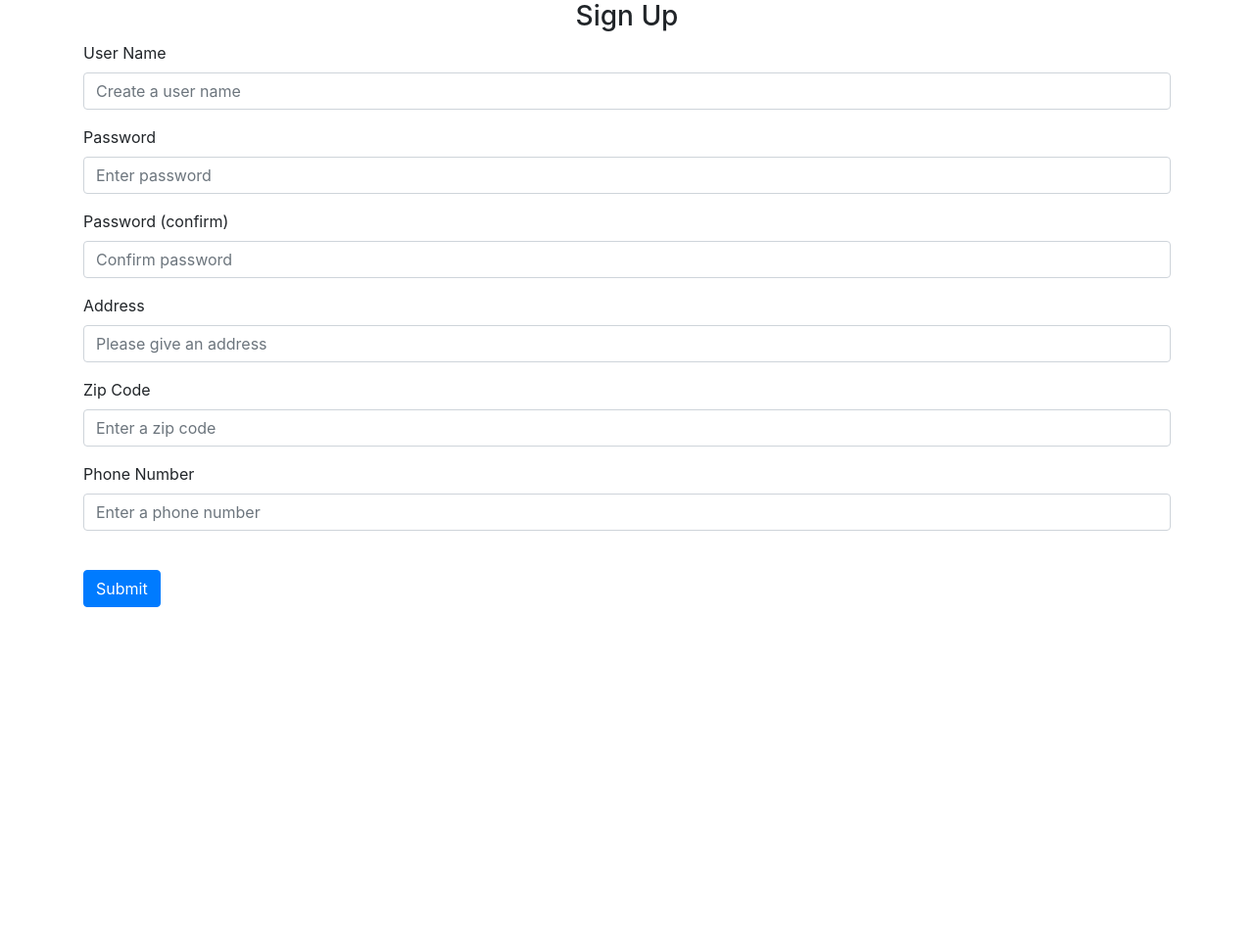
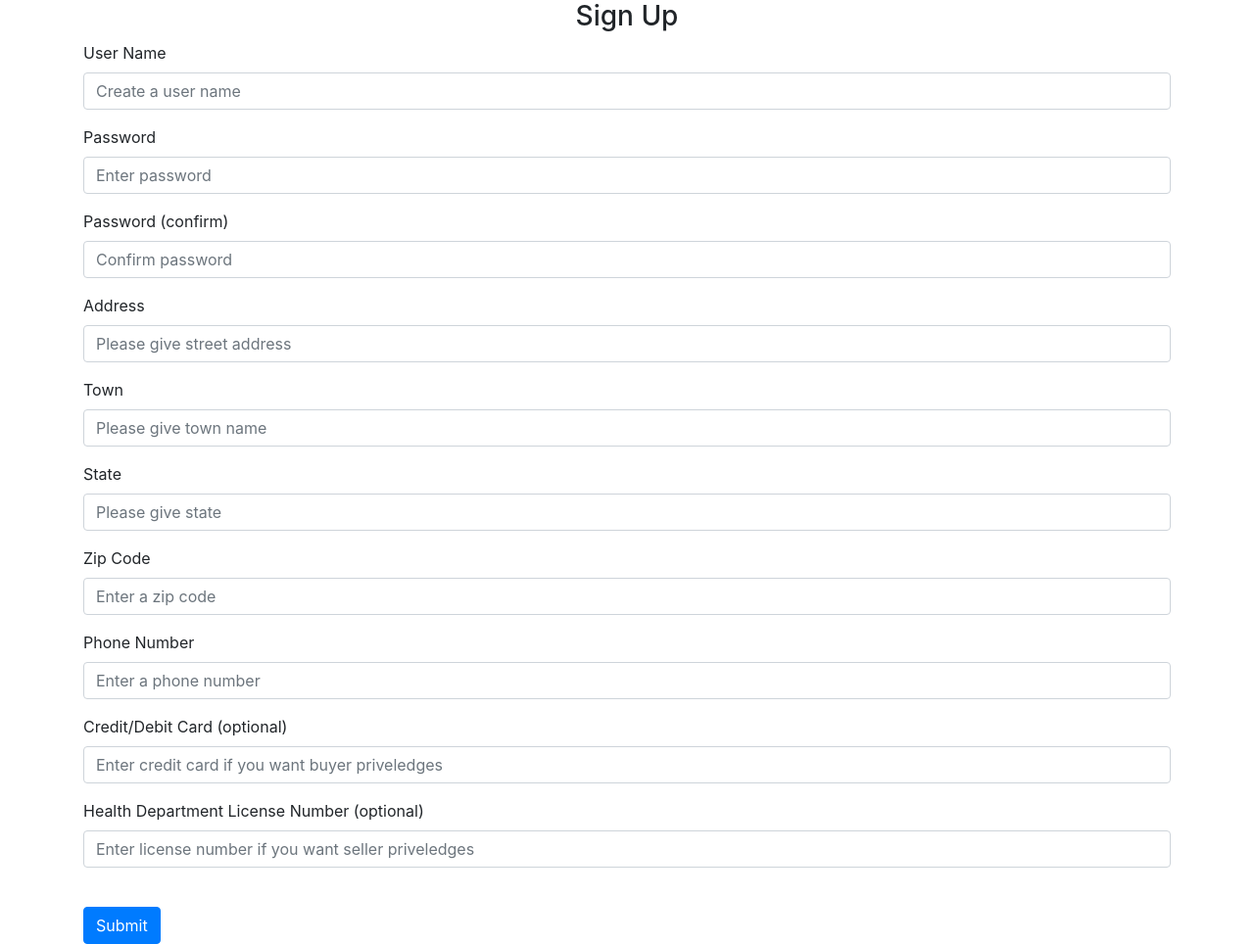
Before and after one commit to Warren-source/CS435-project, a Flask app: page /sign-up in a window 1280 px wide. Shown: the part 56-1020 px from the top of the page at 98% size. Before the commit the page ends 676 px from the top, so only its background shows below. Run offline with Flask 2, Linux system fonts and the light colour scheme; some libraries are stand-ins or nearby versions.

Commit message:
Update sign_up.html

```diff
--- a/website/templates/sign_up.html
+++ b/website/templates/sign_up.html
@@ -40,6 +40,7 @@ content %}
         placeholder="Confirm password"
       />
     </div>
+    <!--ask user to supply address-->
     <div class="form-group">
       <label for="address">Address</label>
       <input
@@ -47,9 +48,30 @@ content %}
         class="form-control"
         id="address"
         name="address"
-      placeholder="Please give an address"
+        placeholder="Please give street address"
       />
     </div>
+    <div class="form-group">
+      <label for="town">Town</label>
+      <input
+        type="text"
+        class="form-control"
+        id="town"
+        name="town"
+        placeholder="Please give town name"
+      />
+    </div>
+    <div class="form-group">
+      <label for="state">State</label>
+      <input
+        type="text"
+        class="form-control"
+        id="state"
+        name="state"
+        placeholder="Please give state"
+      />
+    </div>
+    <!--ask user to supply zip code-->
     <div class="form-group">
       <label for="zipcode">Zip Code</label>
       <input
@@ -60,6 +82,7 @@ content %}
         placeholder="Enter a zip code"
       />
     </div>
+    <!--ask user for phone number-->
     <div class="form-group">
       <label for="phone">Phone Number</label>
       <input
@@ -70,6 +93,29 @@ content %}
         placeholder="Enter a phone number"
       />
     </div>
+    <!--ask user to supply a card number, if they want the ability to buy in the future-->
+    <div class="form-group">
+      <label for="phone">Credit/Debit Card (optional)</label>
+      <input
+        type="text"
+        class="form-control"
+        id="card"
+        name="card"
+        placeholder="Enter credit card if you want buyer priveledges"
+      />
+    </div>
+    <!--ask the user for a health department license number
+      if they want to be able to sell anything-->
+    <div class="form-group">
+      <label for="license">Health Department License Number (optional)</label>
+      <input
+        type="text"
+        class="form-control"
+        id="license"
+        name="license"
+        placeholder="Enter license number if you want seller priveledges"
+      />
+    </div>
     <br />
     <button type="submit" class="btn btn-primary">Submit</button>
 
```
Lines whose indentation alone changed are shown as unchanged.
